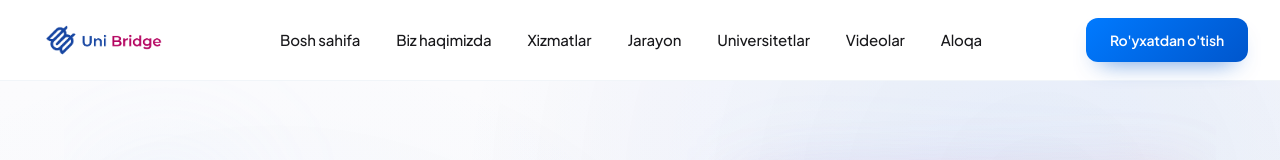
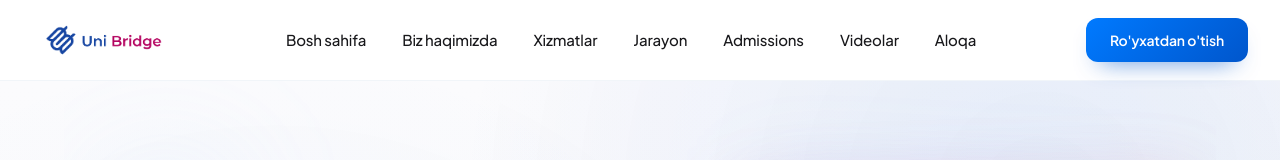
Before and after one commit to khan0200/unibridge.uz, a React (Vite) app: page / in a window 1280 px wide. Shown: the top 160 px of the page. Built offline with nearby package versions, Linux system fonts and the light colour scheme.

Commit message:
Redirect Universitetlar menu to external admissions URL and rename to Admissions

```diff
--- a/src/components/common/footer/Footer.jsx
+++ b/src/components/common/footer/Footer.jsx
@@ -7,7 +7,7 @@ const navItems = [
   { id: 1, name: "Bosh sahifa", url: "introduction" },
   { id: 2, name: "Biz haqimizda", url: "profile" },
   { id: 3, name: "Jarayon", url: "work-process" },
-  { id: 4, name: "Universitetlar", url: "universitetlar" },
+  { id: 4, name: "Admissions", url: "https://admissions-university.vercel.app/" },
   { id: 5, name: "Xizmatlar", url: "services" },
   { id: 6, name: "Videolar", url: "videos" },
 ];
@@ -21,6 +21,12 @@ const Footer = () => {
   const handleNavClick = (url) => {
     // Track navigation click
     trackButtonClick(`nav_${url}`, 'footer');
+
+    // Handle external links
+    if (url.startsWith('http')) {
+      window.location.href = url;
+      return;
+    }
 
     // Special handling for bizning-manzil - redirect to contact section
     const targetSection = url === 'bizning-manzil' ? 'contact' : url;
--- a/src/components/common/navbar/NavBar.jsx
+++ b/src/components/common/navbar/NavBar.jsx
@@ -7,7 +7,7 @@ const navItems = [
   { id: 2, name: "Biz haqimizda", url: "profile", type: "scroll" },
   { id: 3, name: "Xizmatlar", url: "services", type: "scroll" },
   { id: 4, name: "Jarayon", url: "work-process", type: "scroll" },
-  { id: 5, name: "Universitetlar", url: "/universities", type: "page" },
+  { id: 5, name: "Admissions", url: "https://admissions-university.vercel.app/", type: "external" },
   { id: 6, name: "Videolar", url: "videos", type: "scroll" },
   { id: 7, name: "Aloqa", url: "contact", type: "scroll" },
 ];
@@ -26,6 +26,12 @@ const NavBarMenu = () => {
     // Handle page navigation (for /universities, etc.)
     if (item.type === 'page') {
       navigate(item.url);
+      return;
+    }
+
+    // Handle external navigation
+    if (item.type === 'external') {
+      window.location.href = item.url;
       return;
     }
 
```
